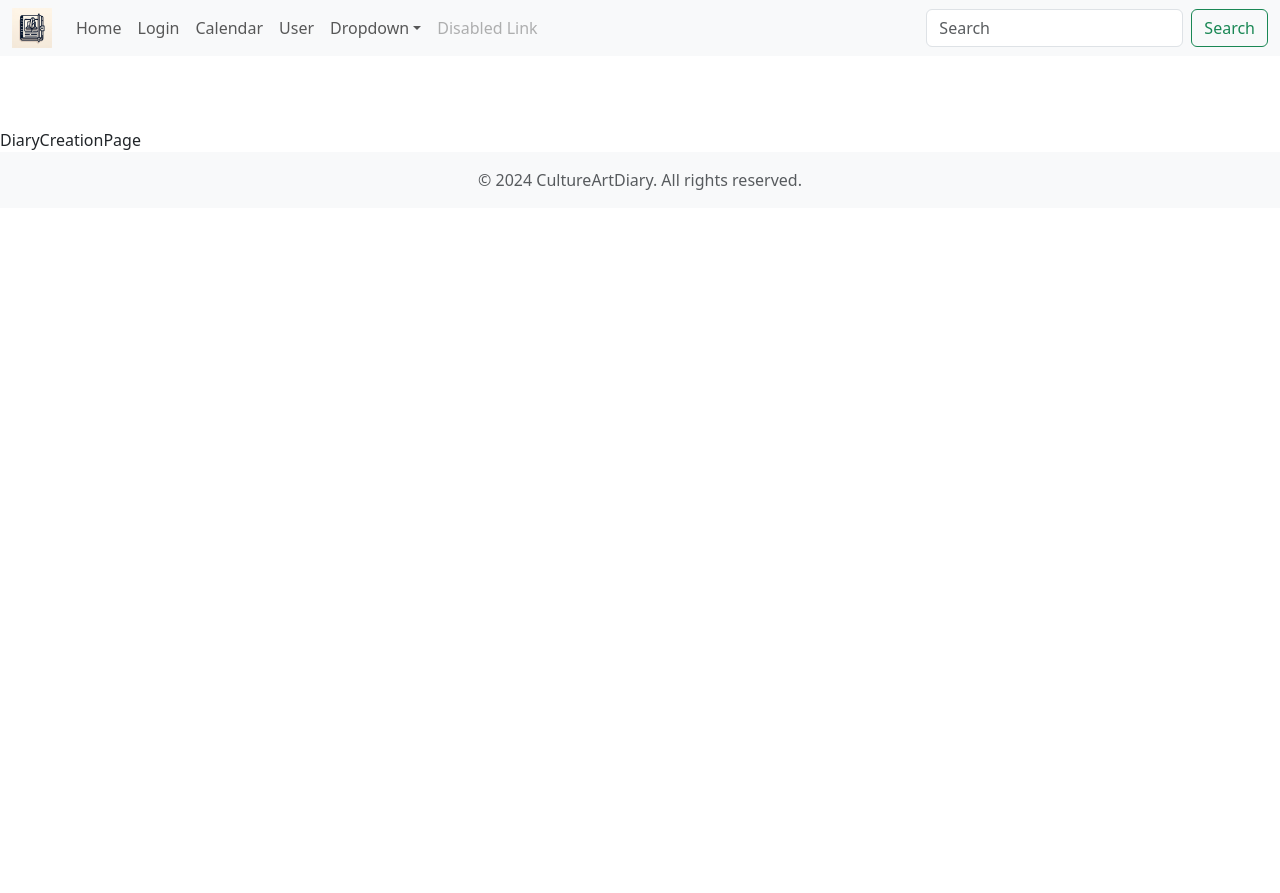
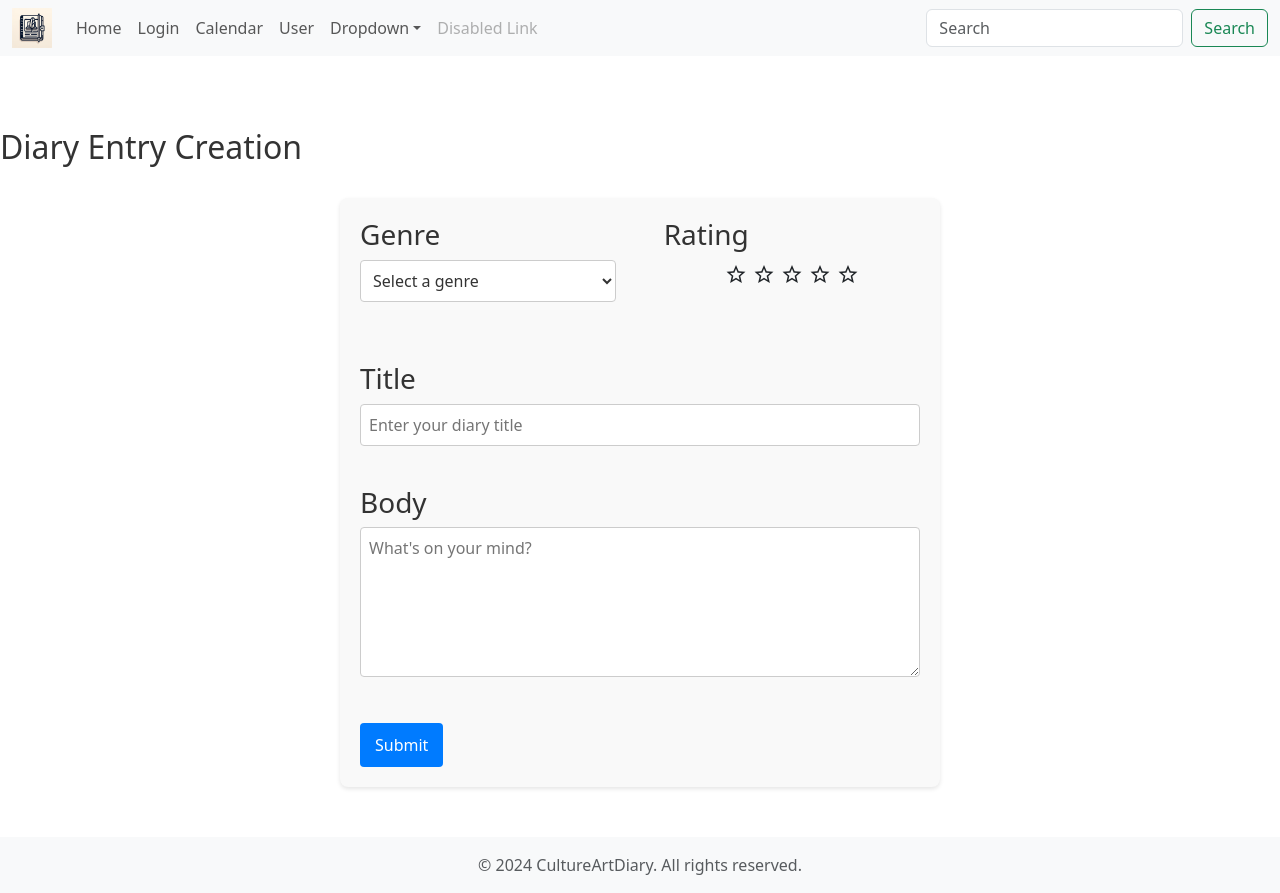
Before and after one commit to HyungMinKim98/CultureArtDiary, a React (Create React App) app: page /diarycreation in a window 1280 px wide. Before the commit the page ends 800 px from the top, so only its background shows below. Built offline with nearby package versions, Linux system fonts and the light colour scheme.

Commit message:
일기작성페이지작성및 상태관리 연결

```diff
--- a/package.json
+++ b/package.json
@@ -3,6 +3,7 @@
   "version": "0.1.0",
   "private": true,
   "dependencies": {
+    "@reduxjs/toolkit": "^2.2.2",
     "@testing-library/jest-dom": "^5.17.0",
     "@testing-library/react": "^13.4.0",
     "@testing-library/user-event": "^13.5.0",
@@ -19,6 +20,7 @@
     "react-icon": "^1.0.0",
     "react-icons": "^5.0.1",
     "react-kakao-login": "^2.1.1",
+    "react-redux": "^9.1.0",
     "react-router-dom": "^6.22.3",
     "react-scripts": "5.0.1",
     "styled-components": "^6.1.8",
@@ -48,5 +50,8 @@
       "last 1 firefox version",
       "last 1 safari version"
     ]
+  },
+  "devDependencies": {
+    "@babel/plugin-proposal-private-property-in-object": "^7.21.11"
   }
 }
--- a/src/index.tsx
+++ b/src/index.tsx
@@ -1,20 +1,19 @@
 import React from 'react';
 import ReactDOM from 'react-dom/client';
 import App from './App';
+import { Provider } from 'react-redux';
+import { store } from './store/store';
 import reportWebVitals from './reportWebVitals';
-import 'bootstrap/dist/css/bootstrap.min.css';
-import 'bootstrap/dist/js/bootstrap.bundle.min';
 
 const root = ReactDOM.createRoot(
   document.getElementById('root') as HTMLElement
 );
 root.render(
   <React.StrictMode>
-    <App />
+    <Provider store={store}>
+      <App />
+    </Provider>
   </React.StrictMode>
 );
 
-// If you want to start measuring performance in your app, pass a function
-// to log results (for example: reportWebVitals(console.log))
-// or send to an analytics endpoint. Learn more: https://bit.ly/CRA-vitals
 reportWebVitals();
--- /dev/null
+++ b/src/pages/DiaryCreationPage/DiaryCreationPage.css
@@ -0,0 +1,100 @@
+.diary-creation-page {
+  margin-bottom: 50px;
+}
+
+.diary-creation-page div,
+.diary-creation-page input[type="text"],
+.diary-creation-page textarea,
+.diary-creation-page select,
+.diary-creation-page .stars-container label {
+  margin-bottom: 20px;
+}
+
+.diary-creation-page h2,
+.diary-creation-page h3,
+.diary-creation-page .checkbox-label,
+.diary-creation-page input[type="checkbox"],
+.diary-creation-page .star-icon,
+.diary-creation-page input[type="text"],
+.diary-creation-page textarea,
+.diary-creation-page select {
+  color: #333;
+  cursor: pointer;
+}
+
+.diary-creation-page form {
+  max-width: 600px;
+  margin: auto;
+  padding: 20px;
+  background: #f9f9f9;
+  border-radius: 8px;
+  box-shadow: 0 2px 4px rgba(0,0,0,0.1);
+}
+
+.diary-creation-page label {
+  margin-left: 8px;
+}
+
+.diary-creation-page input[type="text"],
+.diary-creation-page textarea,
+.diary-creation-page select {
+  width: 100%;
+  padding: 8px;
+  border: 1px solid #ccc;
+  border-radius: 4px;
+  background-color: white;
+}
+
+.diary-creation-page textarea {
+  height: 150px;
+  resize: vertical;
+}
+
+.diary-creation-page button[type="submit"] {
+  background-color: #007bff;
+  color: white;
+  padding: 10px 15px;
+  border: none;
+  border-radius: 4px;
+  transition: background-color 0.3s ease;
+}
+
+.diary-creation-page button[type="submit"]:hover,
+.diary-creation-page .star-icon:hover {
+  background-color: #0056b3;
+  transform: scale(1.1);
+}
+
+.diary-creation-page .row {
+  display: flex;
+  justify-content: space-between;
+}
+
+.diary-creation-page .half-width {
+  width: 48%;
+}
+
+@media (max-width: 768px) {
+  .diary-creation-page .row {
+    flex-direction: column;
+  }
+  .diary-creation-page .half-width {
+    width: 100%;
+  }
+}
+
+.diary-creation-page input:focus,
+.diary-creation-page select:focus,
+.diary-creation-page textarea:focus {
+  outline: 2px solid #007bff;
+}
+
+.diary-creation-page .stars-container {
+  display: flex;
+  justify-content: center;
+}
+
+.diary-creation-page .stars-container label {
+  display: inline-block;
+  margin: 0 2px;
+}
--- a/src/pages/DiaryCreationPage/DiaryCreationPage.tsx
+++ b/src/pages/DiaryCreationPage/DiaryCreationPage.tsx
@@ -1,9 +1,73 @@
-import React from 'react'
+import React, { FormEvent, useState } from 'react';
+import { useNavigate } from 'react-router-dom'; // Use useNavigate instead of useHistory
+import './DiaryCreationPage.css';
+import StarRating from './StarRating'; // Adjust the path as necessary
+import { useDispatch } from 'react-redux';
+import { setGenre } from '../../store/genreSlice'; // Adjust import path
+import { setGlobalRating } from '../../store/ratingSlice'; // Adjust import path
+
+type Genre = 'Action' | 'Comedy' | 'Drama' | 'Fantasy' | 'Horror' | 'Romance' | 'Thriller';
 
 const DiaryCreationPage = () => {
+  const [title, setTitle] = useState('');
+  const [body, setBody] = useState('');
+  const [selectedGenre, setSelectedGenre] = useState('');
+  const [rating, setRating] = useState<number>(0); // Adjust the state to store numeric value
+  const navigate = useNavigate(); // useNavigate for navigation
+  const dispatch = useDispatch();
+
+  const genres: Genre[] = ['Action', 'Comedy', 'Drama', 'Fantasy', 'Horror', 'Romance', 'Thriller'];
+
+  const handleSubmit = (event: FormEvent<HTMLFormElement>) => {
+    event.preventDefault();
+    dispatch(setGenre(selectedGenre));
+    dispatch(setGlobalRating(rating)); // Use the renamed action creator import
+
+    console.log({ title, body, selectedGenre, rating });
+      navigate('/'); // Use navigate to redirect to the main page
+  };
+
   return (
-    <div>DiaryCreationPage</div>
-  )
-}
+    <div className="diary-creation-page">
+      <h2>Diary Entry Creation</h2>
+      <br />
+      <form onSubmit={handleSubmit}>
+        <div className="row">
+          <div className="half-width">
+            <h3>Genre</h3>
+            <select value={selectedGenre} onChange={(e) => setSelectedGenre(e.target.value)}>
+              <option value="">Select a genre</option>
+              {genres.map((genre) => (
+                <option key={genre} value={genre}>{genre}</option>
+              ))}
+            </select>
+          </div>
+          <div className="half-width">
+            <h3>Rating</h3>
+            <StarRating rating={rating} setRating={setRating} />
+          </div>
+        </div>
+        <div>
+          <h3>Title</h3>
+          <input
+            type="text"
+            value={title}
+            onChange={(e) => setTitle(e.target.value)}
+            placeholder="Enter your diary title"
+          />
+        </div>
+        <div>
+          <h3>Body</h3>
+          <textarea
+            value={body}
+            onChange={(e) => setBody(e.target.value)}
+            placeholder="What's on your mind?"
+          ></textarea>
+        </div>
+        <button type="submit">Submit</button>
+      </form>
+    </div>
+  );
+};
 
-export default DiaryCreationPage
+export default DiaryCreationPage;
--- /dev/null
+++ b/src/pages/DiaryCreationPage/StarRating.tsx
@@ -0,0 +1,42 @@
+import React, { useState } from 'react';
+import { IoMdStar, IoMdStarOutline } from 'react-icons/io';
+
+interface StarRatingProps {
+  rating: number;
+  setRating: (rating: number) => void;
+}
+
+const StarRating: React.FC<StarRatingProps> = ({ rating, setRating }) => {
+  const [hover, setHover] = useState<number>(0);
+
+  return (
+    <div style={{ display: 'flex', justifyContent: 'center' }}>
+      {[...Array(5)].map((_, index) => {
+        const ratingValue = index + 1;
+        return (
+          <label
+            key={index}
+            style={{ cursor: 'pointer', margin: '0 2px' }} // Adjust margin to ensure minimal gap
+            onMouseEnter={() => setHover(ratingValue)}
+            onMouseLeave={() => setHover(0)}
+          >
+            <input
+              type="radio"
+              name="rating"
+              value={ratingValue}
+              onClick={() => setRating(ratingValue)}
+              style={{ display: 'none' }}
+            />
+            {ratingValue <= (hover || rating) ? (
+              <IoMdStar style={{ fontSize: '24px' }} />
+            ) : (
+              <IoMdStarOutline style={{ fontSize: '24px' }} />
+            )}
+          </label>
+        );
+      })}
+    </div>
+  );
+};
+
+export default StarRating;
--- /dev/null
+++ b/src/store/genreSlice.ts
@@ -0,0 +1,22 @@
+import { createSlice, PayloadAction } from '@reduxjs/toolkit';
+
+interface GenreState {
+  value: string;
+}
+
+const initialState: GenreState = {
+  value: '',
+};
+
+export const genreSlice = createSlice({
+  name: 'genre',
+  initialState,
+  reducers: {
+    setGenre: (state, action: PayloadAction<string>) => {
+      state.value = action.payload;
+    },
+  },
+});
+
+export const { setGenre } = genreSlice.actions;
+export default genreSlice.reducer;
--- /dev/null
+++ b/src/store/ratingSlice.ts
@@ -0,0 +1,22 @@
+import { createSlice, PayloadAction } from '@reduxjs/toolkit';
+
+interface RatingState {
+  value: number;
+}
+
+const initialState: RatingState = {
+  value: 0,
+};
+
+export const ratingSlice = createSlice({
+  name: 'rating',
+  initialState,
+  reducers: {
+    setGlobalRating: (state, action: PayloadAction<number>) => {
+      state.value = action.payload;
+    },
+  },
+});
+
+export const { setGlobalRating } = ratingSlice.actions;
+export default ratingSlice.reducer;
--- /dev/null
+++ b/src/store/store.ts
@@ -0,0 +1,12 @@
+import { configureStore } from '@reduxjs/toolkit';
+import genreReducer from './genreSlice';
+import ratingReducer from './ratingSlice';
+
+export type RootState = ReturnType<typeof store.getState>;
+
+export const store = configureStore({
+  reducer: {
+    genre: genreReducer,
+    rating: ratingReducer,
+  },
+});
```
Also changed, not shown: src/components/DisplaySelectedGenreAndRating.tsx (added, +17 -0 lines), src/components/MyComponent.tsx (added, +48 -0 lines), 2 other files (tests, documents, lock files or other folders).
